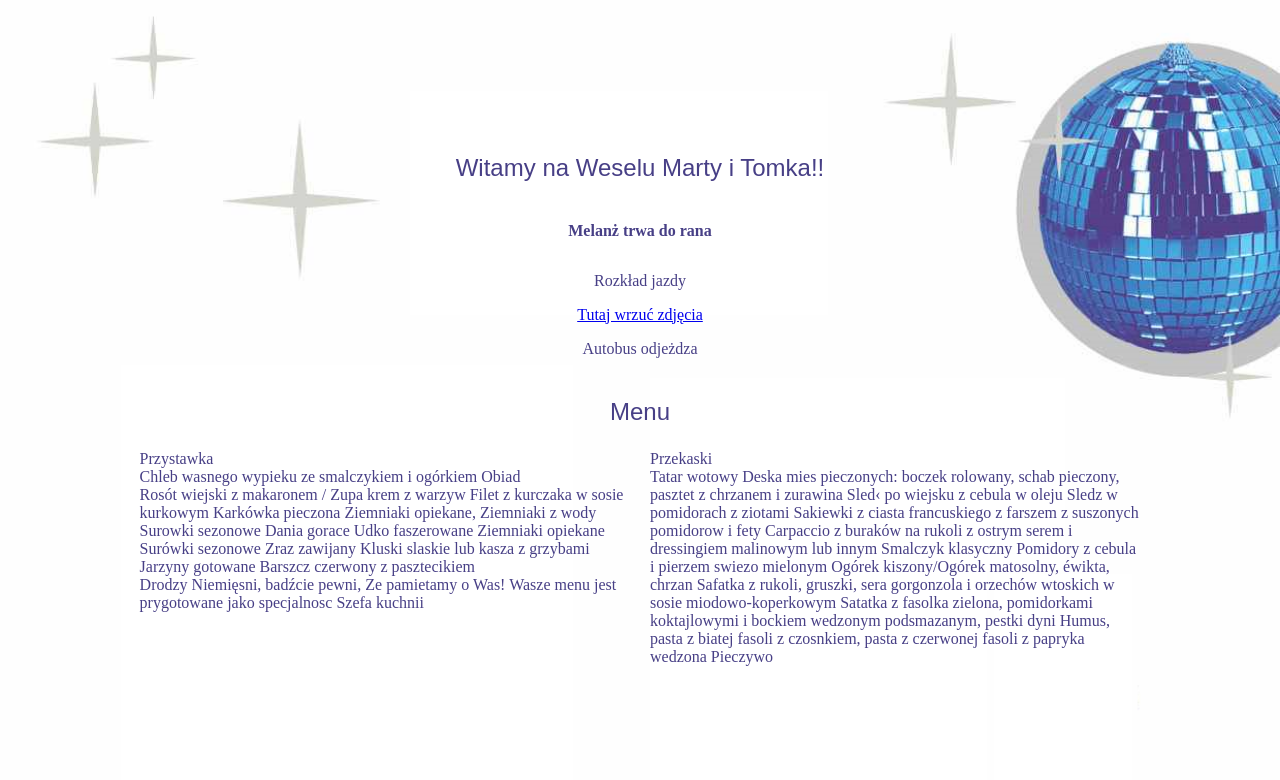
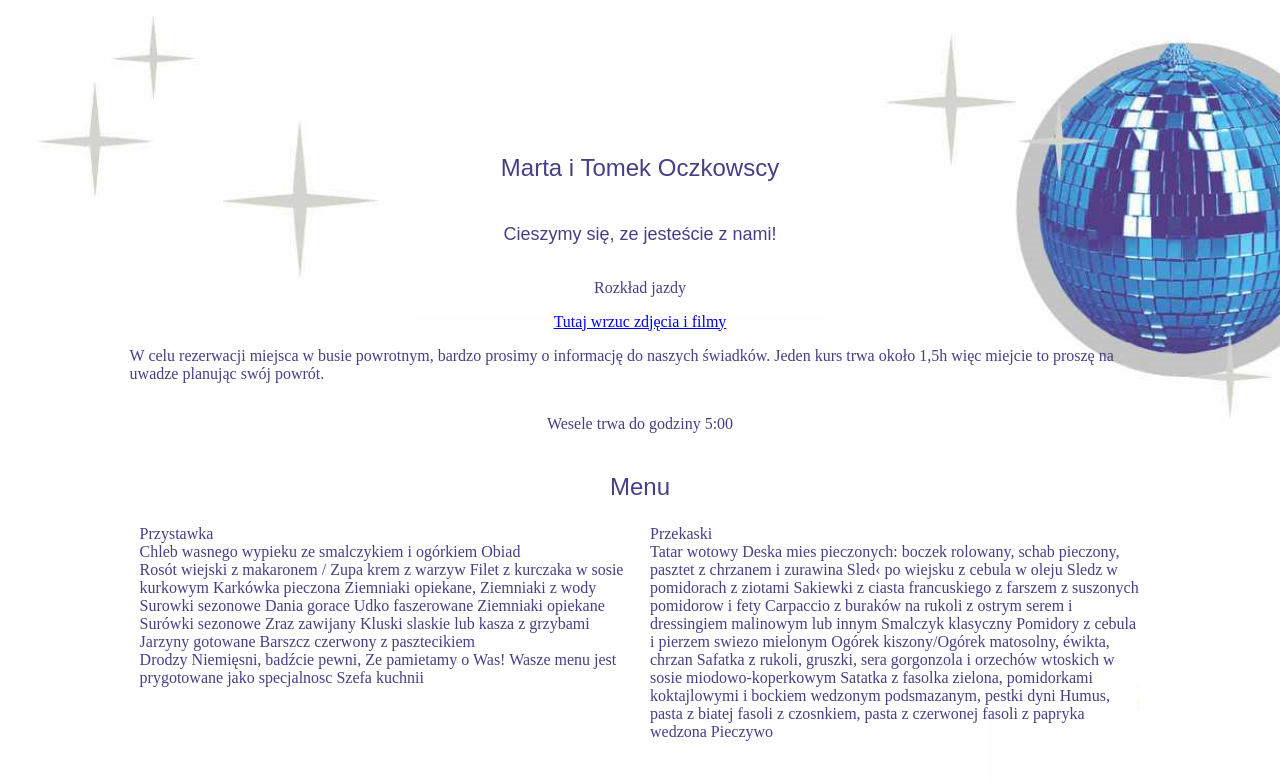
Before and after one commit to GrzegorzWK/wedding, a plain HTML site: page index.html in a window 1280 px wide. Drawn offline with Linux system fonts and the light colour scheme; a web font is replaced by a local one.

Commit message:
Update index.html

```diff
--- a/index.html
+++ b/index.html
@@ -13,15 +13,21 @@
       <div class='title_con'>
         <div class='title_child'></div>
         <div class='title_child m'>
-          <p class='title'>Witamy na Weselu Marty i Tomka!!<p>
+          <p class='title'>Marta i Tomek Oczkowscy<p>
         </div>
         <div class='title_child'></div>
       </div>
 <!--       End Title -->
-      <p><b>Melanż trwa do rana</b></p>
+      <p class='subtitle'>Cieszymy się, ze jesteście z nami!</p>
       <p>Rozkład jazdy</p>
-      <a href='https://photos.app.goo.gl/NjqsXNMUNgpLHXLd8' target="_blank">Tutaj wrzuć zdjęcia</a>
-      <p>Autobus odjeżdza</p>
+      <a href='https://photos.app.goo.gl/NjqsXNMUNgpLHXLd8' target="_blank">Tutaj wrzuc zdjęcia i filmy</a>
+      <p>
+        W celu rezerwacji miejsca w busie powrotnym, bardzo prosimy o informację do naszych świadków.
+        Jeden kurs trwa około 1,5h więc miejcie to proszę na uwadze planując swój powrót.
+      </p>
+      <p>
+        Wesele trwa do godziny 5:00
+      </p>
 
       <div class='menu_con'>
         <div class='menu_child'>
@@ -120,6 +126,11 @@
         font-size: x-large;
         text-align: center;
       }
+      .subtitle {
+        font-family: 'Madinah Authentic', sans-serif;
+        font-size: large;
+        text-align: center;
+      }
       .menu_con {
         display: flex;
         flex-direction: column;
```
